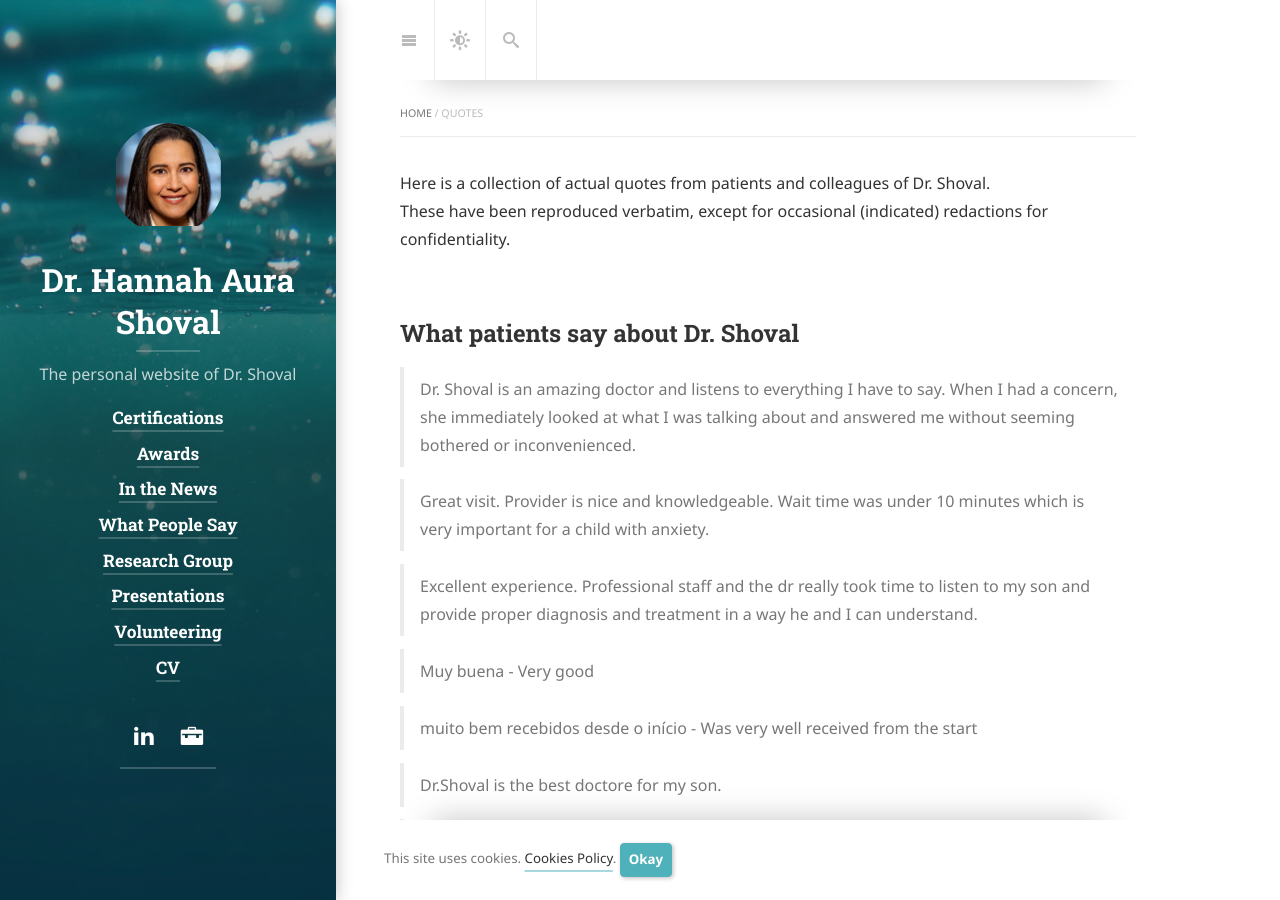
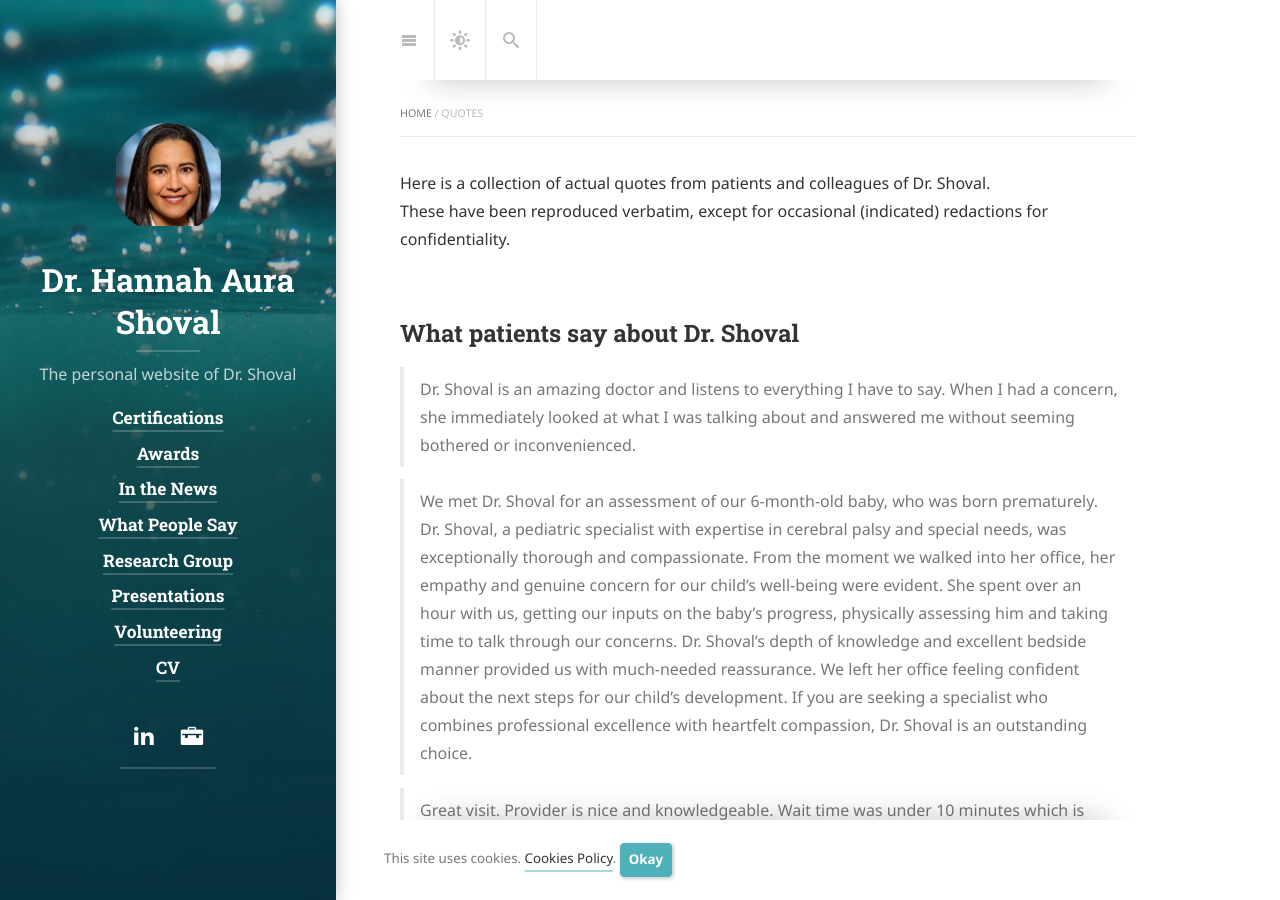
Before and after one commit to physiatry/physiatry.github.io, a Jekyll site: the page built from quotes.md, in a window 1280 px wide and 900 px high. Built offline with Jekyll 4.4.1, drawn with Linux system fonts in a browser that asks for light colours; cached includes are drawn as plain includes; nearby versions of some CDN libraries; some web fonts are replaced; library files that are not in the unit come from our copies.

Commit message:
Add a quote
Signed-off-by: Avi Shinnar <shinnar@us.ibm.com>

```diff
--- a/quotes.md
+++ b/quotes.md
@@ -15,6 +15,20 @@ These have been reproduced verbatim, except for occasional (indicated) redaction
   say.  When I had a concern, she immediately looked at what I was
   talking about and answered me without seeming bothered or
   inconvenienced.
+
+> We met Dr. Shoval for an assessment of our 6-month-old baby, who was
+  born prematurely. Dr. Shoval, a pediatric specialist with expertise
+  in cerebral palsy and special needs, was exceptionally thorough and
+  compassionate. From the moment we walked into her office, her
+  empathy and genuine concern for our child's well-being were
+  evident. She spent over an hour with us, getting our inputs on the
+  baby’s progress, physically assessing him and taking time to talk
+  through our concerns. Dr. Shoval’s depth of knowledge and excellent
+  bedside manner provided us with much-needed reassurance. We left her
+  office feeling confident about the next steps for our child's
+  development. If you are seeking a specialist who combines
+  professional excellence with heartfelt compassion, Dr. Shoval is an
+  outstanding choice.
 
 > Great visit. Provider is nice and knowledgeable. Wait time was under 10 minutes which is very important for a child with anxiety.
 
```
